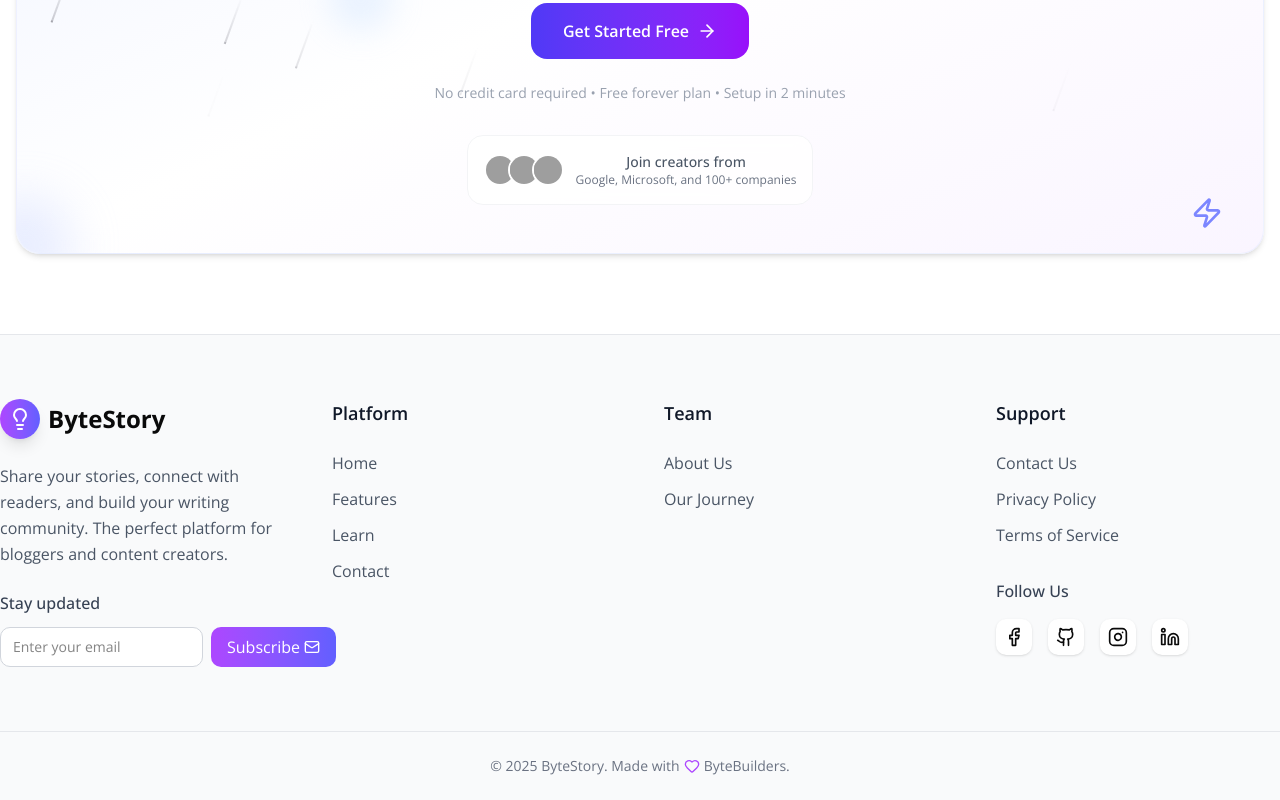
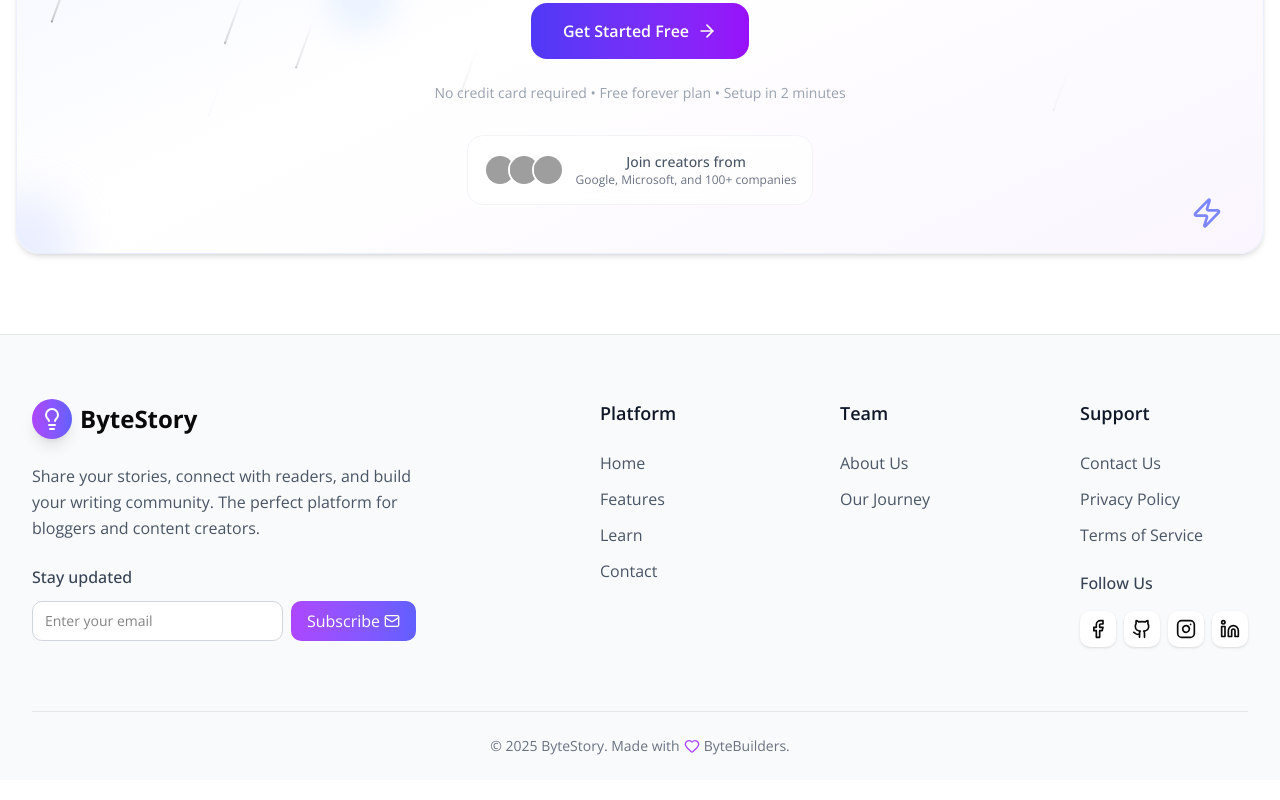
Before and after one commit to shahnewaz5646455/ByteStory, a Next.js app: page / in a window 1280 px wide. Shown: the part 7165-7965 px from the top of the page. Built offline with nearby package versions, Linux system fonts and the light colour scheme; no server answers; grey boxes are pictures that could not be loaded.

Commit message:
fix footer layout

```diff
--- a/components/Footer.jsx
+++ b/components/Footer.jsx
@@ -6,14 +6,14 @@ export default function Footer() {
 
   return (
     <footer className="bg-gray-50 dark:bg-gray-900 border-t border-gray-200 dark:border-gray-800">
-      <div className="max-w-7xl mx-auto px-4 sm:px-6 lg:px-0">
+      <div className="max-w-7xl mx-auto px-4 sm:px-6 lg:px-8">
 
         {/* Main Footer Content */}
         <div className="py-12 md:py-16">
-          <div className="grid grid-cols-1 md:grid-cols-2 lg:grid-cols-4 gap-8 lg:gap-12">
+          <div className="flex flex-col lg:flex-row justify-between gap-8">
 
             {/* Brand Section */}
-            <div className="lg:col-span-1">
+            <div className="max-w-sm">
               <Link href="/" className="inline-flex items-center gap-2 mb-6">
                 <div className="w-10 h-10 rounded-full flex items-center justify-center
                       bg-gradient-to-r from-purple-500 to-indigo-500 shadow-lg hover:shadow-xl transition-shadow">
@@ -69,6 +69,9 @@ export default function Footer() {
               </div>
             </div>
 
+            {/* Links & Social Section */}
+            <div>
+              <div className="grid grid-cols-1 md:grid-cols-3 gap-8 lg:gap-18">
                 {/* Platform Links */}
                 <div>
                   <h4 className="text-lg font-semibold text-gray-900 dark:text-white mb-6">Platform</h4>
@@ -97,7 +100,7 @@ export default function Footer() {
                   </ul>
                 </div>
 
-            {/* Support & Legal */}
+                {/* Support Links */}
                 <div>
                   <h4 className="text-lg font-semibold text-gray-900 dark:text-white mb-6">Support</h4>
                   <ul className="space-y-3">
@@ -106,35 +109,40 @@ export default function Footer() {
                     <li><Link href="/support/terms" className="text-gray-600 dark:text-gray-300 hover:text-indigo-500 dark:hover:text-indigo-400 transition-colors">Terms of Service</Link></li>
                   </ul>
 
-              {/* Social Links */}
-              <div className="mt-8">
+                  {/* follow us */}
+                   <div className="mt-6">
                 <h5 className="font-medium text-gray-700 dark:text-gray-200 mb-4">Follow Us</h5>
-                <div className="flex space-x-4">
+                <div className="flex gap-2">
                   <Link href="#" className="p-2 bg-white dark:bg-gray-800 rounded-lg shadow-sm hover:shadow-md
-                         hover:text-indigo-600 dark:hover:text-indigo-400 transition-all duration-200">
+                       hover:text-indigo-600 dark:hover:text-indigo-400 transition-all duration-200 flex items-center justify-center">
                     <Facebook className="w-5 h-5" />
                   </Link>
                   <Link href="#" className="p-2 bg-white dark:bg-gray-800 rounded-lg shadow-sm hover:shadow-md
-                         hover:text-indigo-600 dark:hover:text-indigo-400 transition-all duration-200">
+                       hover:text-indigo-600 dark:hover:text-indigo-400 transition-all duration-200 flex items-center justify-center">
                     <Github className="w-5 h-5" />
                   </Link>
                   <Link href="#" className="p-2 bg-white dark:bg-gray-800 rounded-lg shadow-sm hover:shadow-md
-                         hover:text-pink-500 transition-all duration-200">
+                       hover:text-pink-500 transition-all duration-200 flex items-center justify-center">
                     <Instagram className="w-5 h-5" />
                   </Link>
                   <Link href="#" className="p-2 bg-white dark:bg-gray-800 rounded-lg shadow-sm hover:shadow-md
-                         hover:text-blue-600 transition-all duration-200">
+                       hover:text-blue-600 transition-all duration-200 flex items-center justify-center">
                     <Linkedin className="w-5 h-5" />
                   </Link>
                 </div>
               </div>
                 </div>
               </div>
+
+
+              {/* Social Links Grid */}
+            </div>
+          </div>
         </div>
 
         {/* Bottom Bar */}
         <div className="border-t border-gray-200 dark:border-gray-800 py-6">
-          <div className="flex justify-center items-center space-y-4 md:space-y-0">
+          <div className="flex justify-center items-center">
             <div className="text-gray-500 dark:text-gray-400 text-sm flex items-center gap-1">
               © {currentYear} ByteStory. Made with <Heart className="h-4 w-4 text-purple-500" /> ByteBuilders.
             </div>
```
Lines whose indentation alone changed are shown as unchanged.
